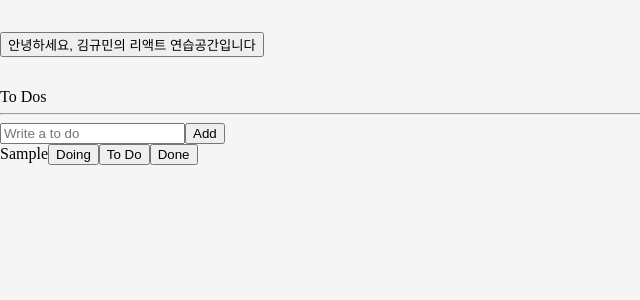
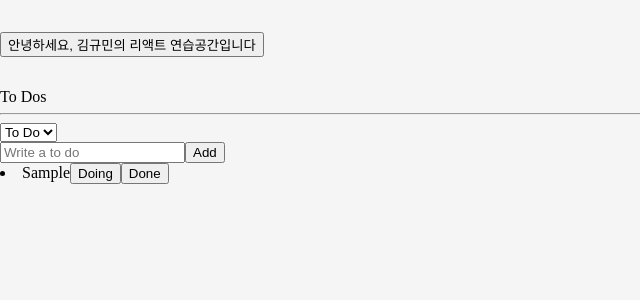
Before and after one commit to Gyuminn/practice-react, a React (Create React App) app: page /toDoList in a window 1280 px wide. Both pictures are taken after typing "Sample" into the empty fields and a click on the button "Add". Shown: the top 300 px of the page, without its empty margins (0-640 px from the left). Built offline with nearby package versions, Linux system fonts and the light colour scheme.

Commit message:
feat: use atom, selector, enum

```diff
--- a/src/atoms.ts
+++ b/src/atoms.ts
@@ -1,4 +1,11 @@
-import { atom } from "recoil";
+import { atom, selector } from "recoil";
+
+export enum Categories {
+  "TO_DO" = "TO_DO",
+  "DOING" = "DOING",
+  "DONE" = "DONE",
+}
+
 
 export const isDarkAtom = atom({
     key:"isDark",
@@ -7,10 +14,27 @@
 export interface IToDo {
   text: string;
   id: number;
-  category: "TO_DO" | "DOING" | "DONE";
+  category: Categories;
 }
+
+export const categoryState = atom<Categories>({
+  key: "category",
+  default: Categories.TO_DO,
+});
 
 export const toDoState = atom<IToDo[]>({
   key: "toDo",
   default: [],
 });
+
+// useRecoilState는 atom 값을 수정하고 싶을때 사용.
+// selector는 atom의 결과값을 이리 저리 요리하고 싶을때 사용.
+export const toDoSelector = selector({
+  key: "toDoSelector",
+  get: ({ get }) => {
+    const toDos = get(toDoState);
+    const category = get(categoryState);
+    return toDos.filter((toDo) => toDo.category === category);
+
+  },
+});
--- a/src/components/cryptoTrackers/Chart.tsx
+++ b/src/components/cryptoTrackers/Chart.tsx
@@ -4,6 +4,7 @@
 import ApexChart from "react-apexcharts";
 import { useRecoilValue } from "recoil";
 import { isDarkAtom } from "../../atoms";
+
 interface IHistorical {
   close: number;
   high: number;
--- a/src/components/toDoList/CreateToDo.tsx
+++ b/src/components/toDoList/CreateToDo.tsx
@@ -1,6 +1,6 @@
 import { useForm } from "react-hook-form";
-import { useSetRecoilState } from "recoil";
-import { toDoState } from "../../atoms";
+import { useRecoilValue, useSetRecoilState } from "recoil";
+import { categoryState, toDoState } from "../../atoms";
 
 interface IForm {
   toDo: string;
@@ -9,12 +9,13 @@
 export default function CreateToDo() {
   // useRecoilValue 와 useSetRecoilState를 쓰는 대신 useRecoilState를 쓰는 방법도 좋다.
   const setToDos = useSetRecoilState(toDoState);
+  const category = useRecoilValue(categoryState);
 
   const { register, handleSubmit, setValue } = useForm<IForm>();
 
   const handleValid = ({ toDo }: IForm) => {
     setToDos((oldToDos) => [
-      { text: toDo, id: Date.now(), category: "TO_DO" },
+      { text: toDo, id: Date.now(), category },
       ...oldToDos,
     ]);
     setValue("toDo", "");
--- a/src/components/toDoList/ToDo.tsx
+++ b/src/components/toDoList/ToDo.tsx
@@ -1,12 +1,45 @@
-import { IToDo } from "../../atoms";
+import React from "react";
+import { useSetRecoilState } from "recoil";
+import { Categories, IToDo, toDoState } from "../../atoms";
 
-export default function ToDo({ text }: IToDo) {
+function ToDo({ text, category, id }: IToDo) {
+  const setToDos = useSetRecoilState(toDoState);
+  const handleClick = (event: React.MouseEvent<HTMLButtonElement>) => {
+    const {
+      currentTarget: { name },
+    } = event;
+
+    setToDos((oldToDos) => {
+      const targetIndex = oldToDos.findIndex((toDo) => toDo.id === id);
+      // as any 는 회피하는 방법이므로 쓰지 않는 것이 좋음.
+      const newToDo = { text, id, category: name as any };
+      return [
+        ...oldToDos.slice(0, targetIndex),
+        newToDo,
+        ...oldToDos.slice(targetIndex + 1),
+      ];
+    });
+  };
   return (
     <li>
       <span>{text}</span>
-      <button>Doing</button>
-      <button>To Do</button>
-      <button>Done</button>
+      {category !== Categories.DOING && (
+        <button name={Categories.DOING} onClick={handleClick}>
+          Doing
+        </button>
+      )}
+      {category !== Categories.TO_DO && (
+        <button name={Categories.TO_DO} onClick={handleClick}>
+          To Do
+        </button>
+      )}
+      {category !== Categories.DONE && (
+        <button name={Categories.DONE} onClick={handleClick}>
+          Done
+        </button>
+      )}
     </li>
   );
 }
+
+export default ToDo;
--- a/src/pages/ToDoList.tsx
+++ b/src/pages/ToDoList.tsx
@@ -1,10 +1,17 @@
-import { useRecoilValue } from "recoil";
-import { toDoState } from "../atoms";
+import { useRecoilState, useRecoilValue } from "recoil";
+import { categoryState, toDoSelector } from "../atoms";
+
 import CreateToDo from "../components/toDoList/CreateToDo";
 import ToDo from "../components/toDoList/ToDo";
 
 function ToDoList() {
-  const toDos = useRecoilValue(toDoState);
+  // atom 뿐만 아니라 selector의 값도 가져올 수 있다.
+  const toDos = useRecoilValue(toDoSelector);
+  const [category, setCategory] = useRecoilState(categoryState);
+  const onInput = (event: React.FormEvent<HTMLSelectElement>) => {
+    setCategory(event.currentTarget.value as any);
+  };
+
   // 하위 컴포넌트에서 value를 사용하고 수정하지만
   // useRecoilValue를 통해서 바로 값 가져오기.
   // 어떤 prop도 전달할 필요가 없다.
@@ -12,14 +19,15 @@
     <div>
       <h1>To Dos</h1>
       <hr />
+      <select value={category} onInput={onInput}>
+        <option value="TO_DO">To Do</option>
+        <option value="DOING">Doing</option>
+        <option value="DONE">Done</option>
+      </select>
       <CreateToDo />
-      <ul>
-        {toDos.map((toDo) => (
-          // prop으로 하나하나 내려주는게 아니라 spread로 넘겨주기
-          // ToDo에서도 같은 타입을 바라보고 있기 때문에 가능
-          <ToDo key={toDo.id} {...toDo} />
-        ))}
-      </ul>
+      {toDos?.map((toDo) => (
+        <ToDo key={toDo.id} {...toDo} />
+      ))}
     </div>
   );
 }
```
